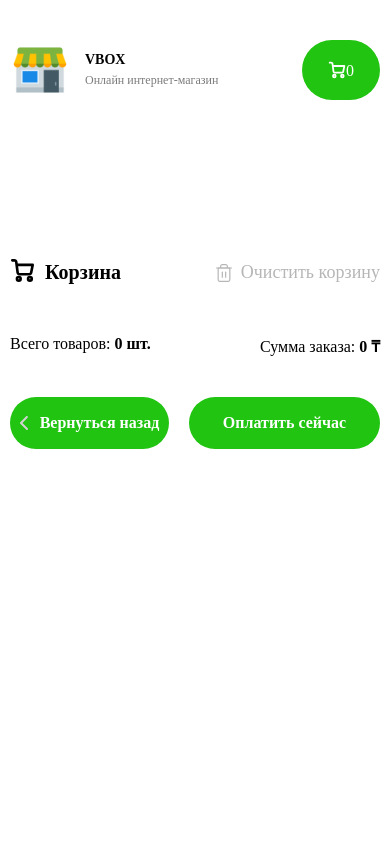
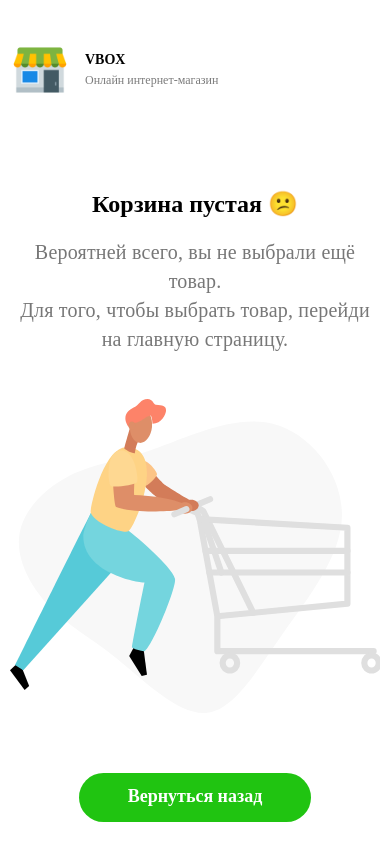
Before and after one commit to adiletaktay/vbox-shop, a React (Vite) app: page /cart in a window 390 px wide. Shown: the top 860 px of the page. Built offline with nearby package versions, Linux system fonts and the light colour scheme.

Commit message:
fix cart

```diff
--- a/src/App.scss
+++ b/src/App.scss
@@ -303,12 +303,13 @@ body {
       text-align: center;
 
       h2 {
-        font-size: 32px;
-        margin-bottom: 10px;
+        font-size: 36px;
+			  font-weight: 700;
+			  margin-bottom: 15px;
       }
 
       p {
-        font-size: 18px;
+        font-size: 20px;
         line-height: 145.4%;
         letter-spacing: 0.01em;
         color: #777777;
@@ -319,12 +320,31 @@ body {
         top: 2px;
       }
 
+      img {
+        display: block;
+        width: 300px;
+        margin: 45px auto 60px;
+      }
+
       .button--black {
         padding: 12px 0 14px;
         width: 230px;
         margin: 0 auto;
         font-weight: 600;
         font-size: 18px;
+      }
+
+      @media (max-width: 40em) {
+        width: 100%;
+
+        h2 {
+          font-size: 24px;
+        }
+
+        img {
+          width: 100%;
+          max-width: 500px;
+        }
       }
     }
 }
@@ -435,14 +455,6 @@ body {
     }
 }
 
-.button__delimiter {
-    width: 1px;
-    height: 25px;
-    background-color: rgba(255, 255, 255, 0.25);
-    margin-left: 14px;
-    margin-right: 14px;
-}
-
 .count__info {
   height: 100%;
   display: flex;
--- a/src/Cart.jsx
+++ b/src/Cart.jsx
@@ -2,6 +2,7 @@ import { Link } from "react-router-dom";
 import { useSelector, useDispatch } from 'react-redux';
 import CartItem from "./CartItem";
 import { clearItems } from "./redux/CartSlice";
+import CartEmpty from "./CartEmpty";
 
 export const Cart = () => {
   const dispatch = useDispatch();
@@ -13,6 +14,10 @@ export const Cart = () => {
         dispatch(clearItems());
     }
   };
+
+  if (!totalPrice) {
+    return <CartEmpty />
+  }
 
   return (
     <div className="container container--cart">
--- /dev/null
+++ b/src/CartEmpty.jsx
@@ -0,0 +1,22 @@
+import { Link } from "react-router-dom";
+
+import cartEmpty from "./assets/cartEmpty.svg";
+
+const CartEmpty = () => {
+  return (
+    <div className="cart cart--empty">
+      <h2>Корзина пустая 😕</h2>
+      <p>
+        Вероятней всего, вы не выбрали ещё товар.
+        <br />
+        Для того, чтобы выбрать товар, перейди на главную страницу.
+      </p>
+      <img src={cartEmpty} alt="Empty cart" />
+      <Link to="/" className="button button--black">
+        <span>Вернуться назад</span>
+      </Link>
+    </div>
+  );
+};
+
+export default CartEmpty;
--- a/src/CartItem.jsx
+++ b/src/CartItem.jsx
@@ -27,7 +27,7 @@ function CartItem({ id, title, subtitle, price, count }) {
         <b>{price} ₸</b>
       </div>
       <div className="cart__item-count count__control">
-        <button onClick={onClickMinus} className="button button--delete">
+        <button disabled={count === 0} onClick={onClickMinus} className="button button--delete">
             <svg
               width="10"
               height="10"
--- a/src/Header.jsx
+++ b/src/Header.jsx
@@ -1,4 +1,4 @@
-import { Link } from 'react-router-dom';
+import { Link, useLocation } from 'react-router-dom';
 import { useSelector } from 'react-redux';
 
 import shopPng from '../public/shop.png'
@@ -6,6 +6,8 @@ import shopPng from '../public/shop.png'
 export const Header = () => {
   const { items } = useSelector(state => state.cart);
   const totalCount = items.reduce((sum, item) => sum + item.count, 0);
+
+  const location = useLocation();
 
   return (
     <div className="header container">
@@ -16,6 +18,7 @@ export const Header = () => {
           <p>Онлайн интернет-магазин</p>
         </div>
       </Link>
+      {location.pathname !== '/cart' && (
       <Link to="/cart" className="button button--cart header__cart">
           <svg
             width="18"
@@ -47,6 +50,7 @@ export const Header = () => {
           </svg>
         <span>{totalCount}</span>
       </Link>
+      )}
     </div>
   );
 }
--- a/src/data/items.json
+++ b/src/data/items.json
@@ -43,7 +43,7 @@
         "id": 6,
         "imgurl": "https://galmart.kz/media/goods/db09f24679ab41b6bf52d57c8e8d4ee0.jpg",
         "title": "Roshen",
-        "subtitle": "Шоколадный",
+        "subtitle": "Шоколад пористый",
         "price": 500,
         "category": "snack"
     }
```
Also changed, not shown: src/assets/cartEmpty.svg (added).
